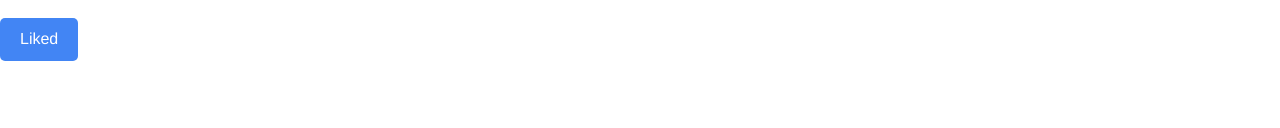
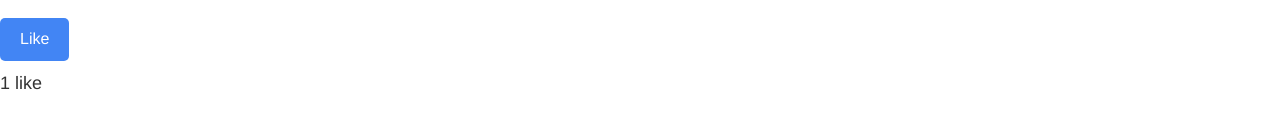
Before and after one commit to superfrickingmario/superfrickingmario, a plain HTML site: page index.html in a window 1280 px wide. Both pictures are taken after a click on the button "Like". Shown: the part 596-724 px from the top of the page. Drawn offline with nearby package versions, Linux system fonts and the light colour scheme.

Commit message:
Update index.html

```diff
--- a/index.html
+++ b/index.html
@@ -50,9 +50,9 @@
 <head>
     <meta charset="UTF-8">
     <meta name="viewport" content="width=device-width, initial-scale=1.0">
-    <title>Like Button</title>
+    <title>Like Button with Live Count</title>
     <style>
-        /* Optional: Add some basic styling to the button */
+        /* Optional: Add some basic styling to the button and count */
         button {
             padding: 10px 20px;
             font-size: 16px;
@@ -66,21 +66,26 @@
         button:hover {
             background-color: #3c78d8;
         }
+
+        #likeCount {
+            margin-top: 10px;
+            font-size: 18px;
+        }
     </style>
 </head>
 <body>
 
-    <!-- The like button -->
-    <button onclick="toggleLike()">Like</button>
+    <!-- The like button and count -->
+    <button onclick="updateLikeCount()">Like</button>
+    <p id="likeCount">0 likes</p>
 
     <script>
-        // JavaScript function to toggle the like status
-        let isLiked = false;
+        // JavaScript to update the like count
+        let likeCount = 0;
 
-        function toggleLike() {
-            isLiked = !isLiked;
-            const buttonText = isLiked ? 'Liked' : 'Like';
-            document.querySelector('button').innerText = buttonText;
+        function updateLikeCount() {
+            likeCount++;
+            document.getElementById('likeCount').innerText = likeCount + (likeCount === 1 ? ' like' : ' likes');
         }
     </script>
 
```
